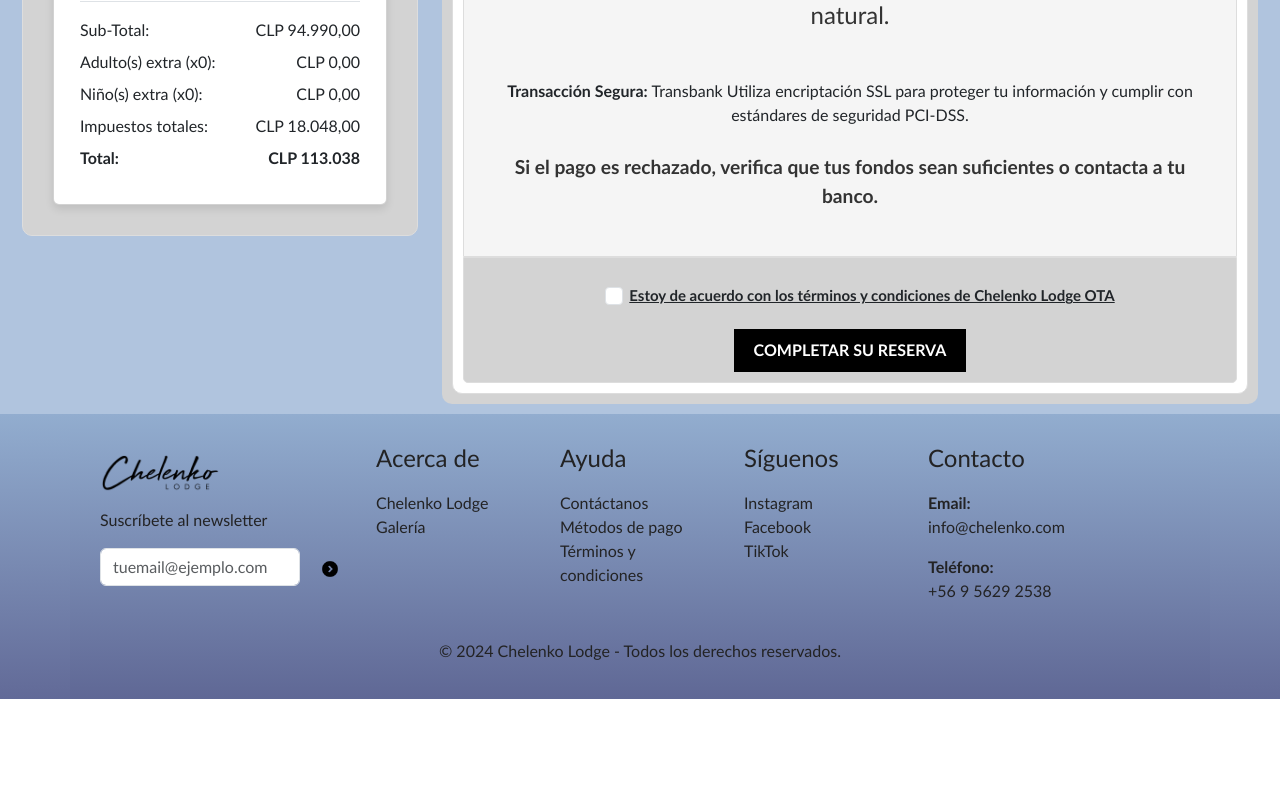
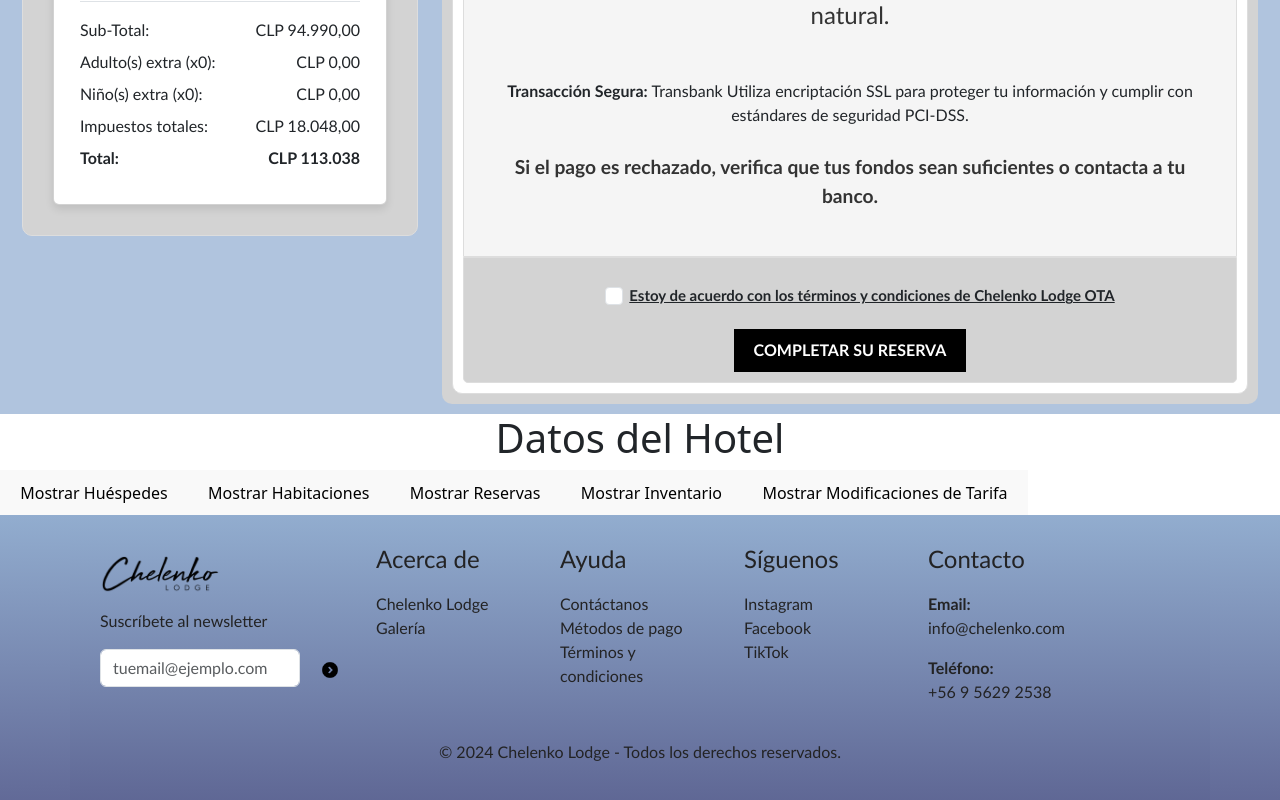
Before and after one commit to matihtgens/ChelenkoLodge-OTA, a React (Vite) app: page /terms in a window 1280 px wide. Shown: the part 1156-1956 px from the top of the page. Before the commit the page ends 1855 px from the top, so only its background shows below. Built offline with nearby package versions, Linux system fonts and the light colour scheme.

Commit message:
Se instala axios y se agrega un componente para probar funcionalidades y manejo de datos

```diff
--- a/package.json
+++ b/package.json
@@ -41,6 +41,7 @@
   "dependencies": {
     "@fortawesome/free-solid-svg-icons": "^6.6.0",
     "@fortawesome/react-fontawesome": "^0.2.2",
+    "axios": "^1.7.7",
     "bootstrap": "^5.3.3",
     "react": "^18.3.1",
     "react-dom": "^18.3.1",
--- a/src/App.jsx
+++ b/src/App.jsx
@@ -11,6 +11,7 @@
 import Home from './components/home';  // Importa el componente Home, asegúrate de que la ruta sea correcta.
 import Reservation from './pages/reservation';  // Importa el componente Reservation.
 import Cart from './pages/cartpage';  // Importa el componente Cart.
+import TestAxios from './components/probandoAxios';
 import ApiFakeCard from './components/ApiFakeCard';
 import { CartProvider } from './context/CartContext';  // Importa el CartProvider que provee el contexto del carrito.
 import './index.css';  // Importa el archivo de estilos globales.
@@ -55,6 +56,9 @@
                             <MetodoPago />
                         </div>
                     </div>
+                    <div>
+                        <TestAxios />
+                    </div>
                     <Footer />  {/* Muestra el pie de página */}
                 </div>
             </Router>
--- /dev/null
+++ b/src/components/probandoAxios.jsx
@@ -0,0 +1,146 @@
+import React, { useState } from 'react';
+import axios from 'axios';
+
+/* ESTE COMPONENTE LO ESTAMOS USANDO PARA PROBAR AXIOS Y EL MANEJO DE DATOS */
+
+function TestAxios() {
+    const [data, setData] = useState(null);      // Almacena los datos recibidos de la API
+    const [loading, setLoading] = useState(false);
+    const [error, setError] = useState(null);
+    const [activeTab, setActiveTab] = useState(null); // Controla qué datos se están mostrando actualmente
+
+    // Función para obtener datos de huéspedes
+    const getHuespedes = async () => {
+        setLoading(true);
+        setError(null);
+        try {
+            const response = await axios.get('http://chelenko-data.sa-east-1.elasticbeanstalk.com/api/guests');
+            setData(response.data);
+            setActiveTab('huespedes');
+        } catch (error) {
+            setError(error);
+        }
+        setLoading(false);
+    };
+
+    // Función para obtener datos de habitaciones
+    const getHabitaciones = async () => {
+        setLoading(true);
+        setError(null);
+        try {
+            const response = await axios.get('http://chelenko-data.sa-east-1.elasticbeanstalk.com/api/rooms');
+            setData(response.data);
+            setActiveTab('habitaciones');
+        } catch (error) {
+            setError(error);
+        }
+        setLoading(false);
+    };
+
+    // Función para obtener datos de reservas
+    const getReservas = async () => {
+        setLoading(true);
+        setError(null);
+        try {
+            const response = await axios.get('http://chelenko-data.sa-east-1.elasticbeanstalk.com/api/reservations');
+            setData(response.data);
+            setActiveTab('reservas');
+        } catch (error) {
+            setError(error);
+        }
+        setLoading(false);
+    };
+
+    // Función para obtener datos de inventario
+    const getInventario = async () => {
+        setLoading(true);
+        setError(null);
+        try {
+            const response = await axios.get('http://chelenko-data.sa-east-1.elasticbeanstalk.com/api/inventory');
+            setData(response.data);
+            setActiveTab('inventario');
+        } catch (error) {
+            setError(error);
+        }
+        setLoading(false);
+    };
+
+    // Función para obtener datos de modificaciones de tarifa
+    const getModificacionesDeTarifa = async () => {
+        setLoading(true);
+        setError(null);
+        try {
+            const response = await axios.get('http://chelenko-data.sa-east-1.elasticbeanstalk.com/api/rate-modifications');
+            setData(response.data);
+            setActiveTab('modificaciones-tarifa');
+        } catch (error) {
+            setError(error);
+        }
+        setLoading(false);
+    };
+
+    return (
+        <div>
+            <h1>Datos del Hotel</h1>
+
+            {/* Botones para seleccionar qué datos mostrar */}
+            <button onClick={getHuespedes}>Mostrar Huéspedes</button>
+            <button onClick={getHabitaciones}>Mostrar Habitaciones</button>
+            <button onClick={getReservas}>Mostrar Reservas</button>
+            <button onClick={getInventario}>Mostrar Inventario</button>
+            <button onClick={getModificacionesDeTarifa}>Mostrar Modificaciones de Tarifa</button>
+
+            {/* Mostrar estado de carga o error si corresponde */}
+            {loading && <p>Cargando...</p>}
+            {error && <p>Error: {error.message}</p>}
+
+            {/* Mostrar datos según el tipo seleccionado */}
+            {activeTab === 'huespedes' && (
+                <div>
+                    <h2>Lista de Huéspedes</h2>
+                    <ul className='ul-list'>
+                        {data.map((huesped) => (
+                            <li key={huesped.id}>
+                                <div>{"Nombre: " + huesped.firstName}</div>
+                                <div>{"Apellido: " + huesped.lastName}</div>
+                                <div>{"Email: " + huesped.email}</div>
+                            </li>
+                        ))}
+                    </ul>
+                    {/* Opcional: Mostrar JSON completo de los datos recibidos */}
+                    <pre>{JSON.stringify(data, null, 2)}</pre>
+                </div>
+            )}
+
+            {activeTab === 'habitaciones' && (
+                <div>
+                    <h2>Lista de Habitaciones</h2>
+                    <pre>{JSON.stringify(data, null, 2)}</pre>
+                </div>
+            )}
+
+            {activeTab === 'reservas' && (
+                <div>
+                    <h2>Lista de Reservas</h2>
+                    <pre>{JSON.stringify(data, null, 2)}</pre>
+                </div>
+            )}
+
+            {activeTab === 'inventario' && (
+                <div>
+                    <h2>Inventario</h2>
+                    <pre>{JSON.stringify(data, null, 2)}</pre>
+                </div>
+            )}
+
+            {activeTab === 'modificaciones-tarifa' && (
+                <div>
+                    <h2>Modificaciones de Tarifa</h2>
+                    <pre>{JSON.stringify(data, null, 2)}</pre>
+                </div>
+            )}
+        </div>
+    );
+}
+
+export default TestAxios;
```
Also changed, not shown: 1 other file (tests, documents, lock files or other folders).
